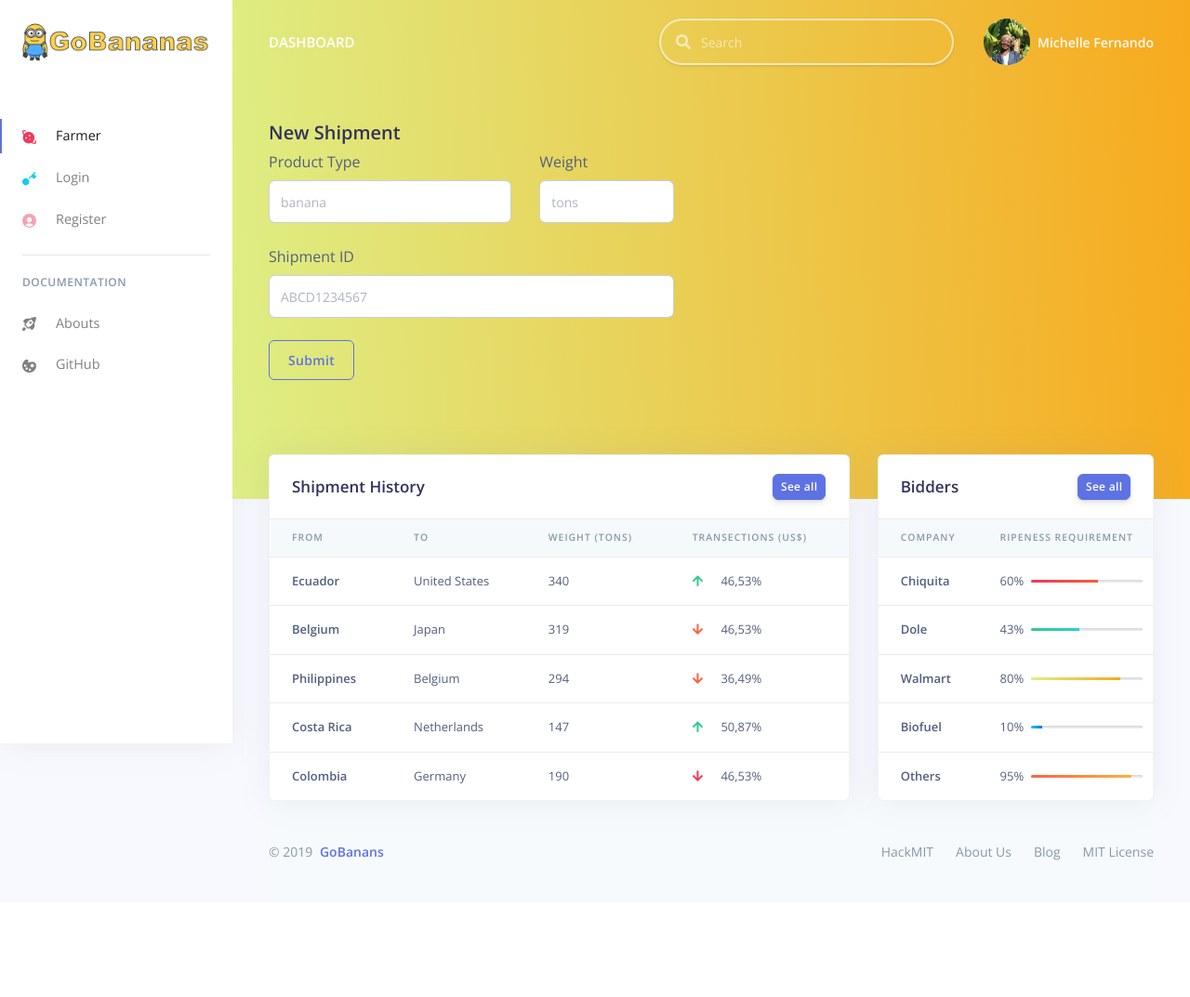
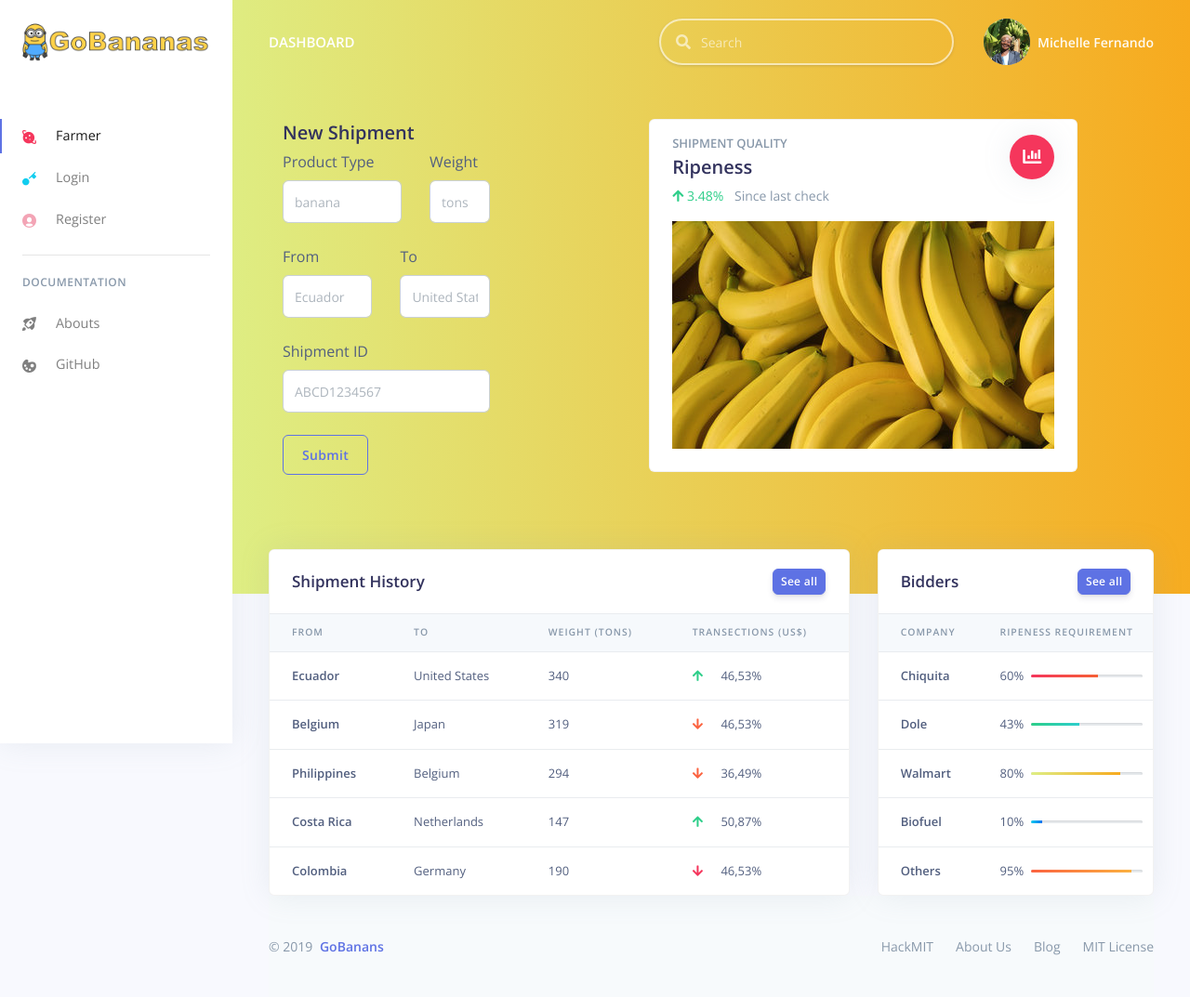
Before and after one commit to lizzij/HackMIT, a Flask app: page /farmer in a window 1280 px wide. Shown: the whole page at 93% size. Before the commit the page ends 926 px from the top, so only its background shows below. Run offline with Flask 2, Linux system fonts and the light colour scheme; some libraries are stand-ins or nearby versions.

Commit message:
new farmer user page

```diff
--- a/flaskr/static/styles/main.css
+++ b/flaskr/static/styles/main.css
@@ -3,7 +3,7 @@
   color: rgba(255, 255, 255, 0.9);
 }
 
-.new-shipment-form{
-  display: flex !important;
-  overflow: scroll !important;
+#banana{
+  overflow: hidden;
+  height: 245px;
 }
--- a/flaskr/templates/farmer.html
+++ b/flaskr/templates/farmer.html
@@ -31,6 +31,7 @@
   <link href="./static/scripts/plugins/@fortawesome/fontawesome-free/css/all.min.css" rel="stylesheet" />
   <!-- CSS Files -->
   <link href="./static/styles/argon-dashboard.css?v=1.1.0" rel="stylesheet" />
+  <link href="./static/styles/main.css" rel="stylesheet" />
 </head>
 
 <body class="">
@@ -242,6 +243,7 @@
         <div class="header-body">
           <!-- Card stats -->
           <div class="row">
+            <div class="col-xl-5 col-lg-6">
               <form>
                 <div class="col">
                   <h2 class="mb-0">New Shipment</h2>
@@ -260,6 +262,22 @@
                       <input type="text" id="weight" placeholder="tons" class="form-control" />
                     </div>
                   </div>
+                </div>
+                <div style="display: flex; flex-wrap: wrap;">
+                  <div class="col-md-4">
+                    <div class="form-group">
+                      <label for="from">From</label>
+                      <input type="text" id="from" class="form-control" placeholder="Ecuador">
+                    </div>
+                  </div>
+                  <div class="col-md-4">
+                    <div class="form-group">
+                      <label for="to">To</label>
+                      <input type="text" id="to" placeholder="United States" class="form-control" />
+                    </div>
+                  </div>
+                </div>
+                <div style="display: flex; flex-wrap: wrap;">
                   <div class="col-md-8">
                     <div class="form-group">
                       <label for="shipmentId">Shipment ID</label>
@@ -268,9 +286,38 @@
                   </div>
                 </div>
               </form>
+              <div class="row" style="margin-left: 15px;">
+                <button class="btn btn-outline-primary" type="button">Submit</button>
               </div>
-          <div class="row" style="margin-left: 0px;">
-            <button class="btn btn-outline-primary" type="button">Submit</button>
+            </div>
+            <div class="col-xl-6 col-lg-6">
+              <div class="card card-stats mb-4 mb-xl-0">
+                <div class="card-body">
+                  <div class="row">
+                    <div class="col">
+                      <h5 class="card-title text-uppercase text-muted mb-0">Shipment Quality</h5>
+                      <span class="h2 font-weight-bold mb-0">Ripeness</span>
+                    </div>
+                    <div class="col-auto">
+                      <div class="icon icon-shape bg-danger text-white rounded-circle shadow">
+                        <i class="fas fa-chart-bar"></i>
+                      </div>
+                    </div>
+                  </div>
+                  <p class="mt-1 mb-0 text-muted text-sm">
+                    <span class="text-success mr-2"><i class="fa fa-arrow-up"></i> 3.48%</span>
+                    <span class="text-nowrap">Since last check</span>
+                  </p>
+                  <div class="row mt-3 mb-2">
+                    <div class="col">
+                      <div id="banana">
+                        <img src="./static/img/material/banana.jpg" alt="banana">
+                      </div>
+                    </div>
+                  </div>
+                </div>
+              </div>
+            </div>
           </div>
         </div>
       </div>
```
Also changed, not shown: flaskr/static/img/material/banana.jpg (added). Lines whose indentation alone changed are shown as unchanged.
